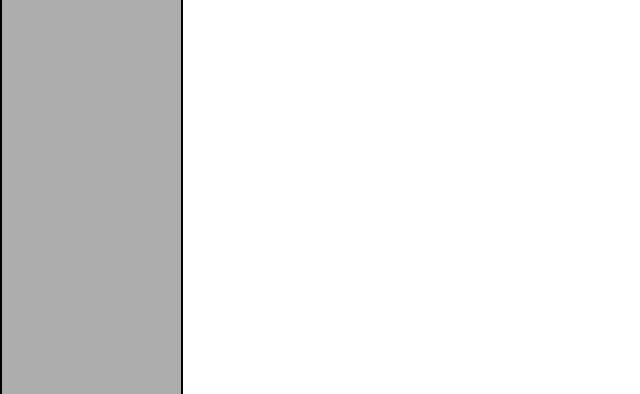
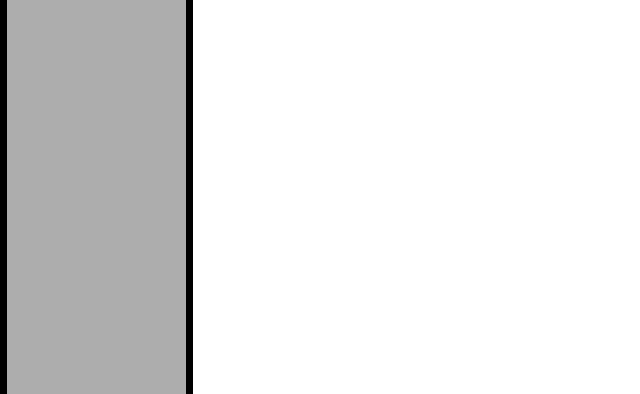
Before and after one commit to Beroepentinder/BeroepenTinder, a PHP site: page /websiteLeraren/resultaten.php in a window 1280 px wide. Shown: the part 626-1020 px from the top of the page, without its empty margins (0-640 px from the left). Run offline with PHP 8.4, Linux system fonts and the light colour scheme; the visitor is signed in with stand-in values (Sample User, id 1); data that the repository does not hold is empty.

Commit message:
rectangle + uitlogknop

```diff
--- a/websiteLeraren/resultaten.php
+++ b/websiteLeraren/resultaten.php
@@ -33,9 +33,9 @@ else {
   <main>
     <p id="Docenten_titel" STYLE="font-size: 35pt;">Resultaten</p>
   <IMG id="Achtergrond_docenten" SRC="http://www.beroepentinder.fiorettileerling.nl/websiteLeraren/Achtergrond_docenten.png">
-  <p id="rectangle" style="border:2px solid #000;"></p>
+  <p id="rectangle" style="border:7px solid #000;"></p>
       <div id="Docenten_tabel_titel" STYLE="font-size: 15pt;"><b>Afgelegde tests</b></div>
-	<a href="http://www.beroepentinder.fiorettileerling.nl/websiteLeraren/inloggen.php"><IMG id="Uitlogknop" SRC="http://www.beroepentinder.fiorettileerling.nl/websiteLeraren/Uitloggen.png"></a>
+	<a href="http://www.beroepentinder.fiorettileerling.nl/websiteLeraren/inloggen.php"><IMG id="Uitlogknop" SRC="http://www.beroepentinder.fiorettileerling.nl/websiteLeraren/Uitloggen2.png"></a>
 	<p id="Uitlogknop_titel" STYLE="font-size: 20pt;"><b>Uitloggen</b></p>
     <table id="tabel_resultaten">
   <tr>
```
